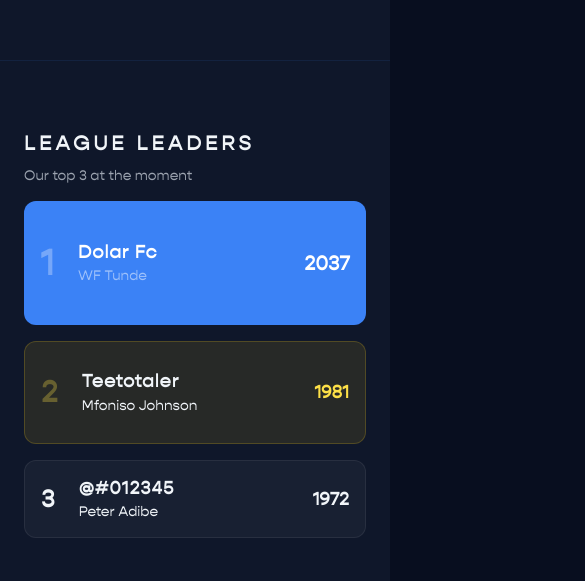
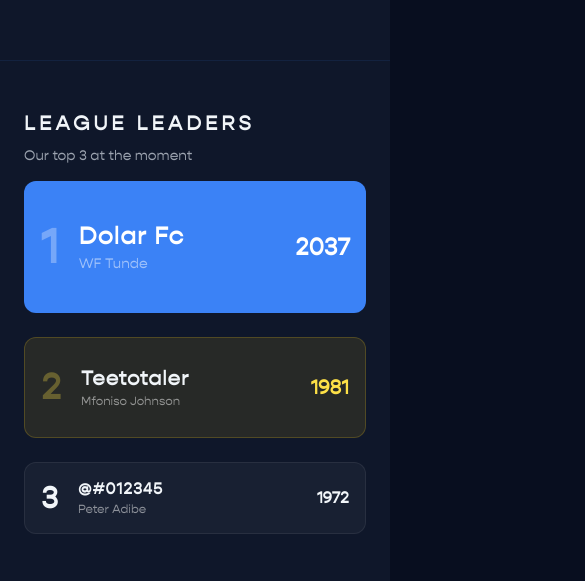
Before and after one commit to trustonyekwere/fpl-league, a Next.js app: page / in a window 390 px wide. Shown: the part 1372-1953 px from the top of the page, 585 px wide, since content can reach past the window. Built offline with nearby package versions, Linux system fonts and the light colour scheme; grey boxes are pictures that could not be loaded.

Commit message:
fixed responsiveness across all screen sizes

```diff
--- a/app/page.tsx
+++ b/app/page.tsx
@@ -20,11 +20,11 @@ export default function Home() {
       <Podium />
 
       {/* Main body: two-column layout */}
-      <div className="grid grid-cols-[1.5fr_1fr] max-w-6xl mx-auto border-b border-blue-500/10">
+      <div className="grid grid-cols-1 md:grid-cols-[1.5fr_1fr] max-w-6xl lg:px-0 px-6 mx-auto border-b border-blue-500/10">
 
         {/* Left: Results + League Table */}
         <main className="flex-1 border-r border-blue-500/10 divide-y divide-white/[0.04]">
-          <div className="pe-16 py-6">
+          <div className="md:pe-16 py-6">
             <Results />
           </div>
           <div className="md:pe-16 py-6">
@@ -34,16 +34,16 @@ export default function Home() {
 
         {/* Right: Sidebar */}
         <aside className="w-full shrink-0 flex flex-col divide-y divide-white/[0.04]">
-          <div className="ps-16 py-6">
+          <div className="md:ps-16 py-6">
             <NextFixtures />
           </div>
-          <div className="ps-16 py-6">
+          <div className="md:ps-16 py-6">
             <WeeklyWinners />
           </div>
-          <div className="ps-16 py-6">
+          <div className="md:ps-16 py-6">
             <Motm />
           </div>
-          <div className="ps-16 py-6">
+          <div className="md:ps-16 py-6">
             <Insights />
           </div>
         </aside>
--- a/components/Insights.tsx
+++ b/components/Insights.tsx
@@ -1,6 +1,6 @@
 export default function Insights() {
     return (
-        <div>
+        <div className="px-6 md:px-0">
             <p className="text-lg font-bold tracking-[0.2em] uppercase text-snow/30 mb-4">
                 League Insights
             </p>
--- a/components/LeagueTable.tsx
+++ b/components/LeagueTable.tsx
@@ -45,7 +45,7 @@ function RankBadge({ rank }: { rank: number }) {
 
 export default function LeagueTable() {
   return (
-    <section>
+    <section className="px-6 md:px-0">
       <p className="text-lg font-bold tracking-[0.2em] uppercase text-snow/30 mb-4">
         League Table
       </p>
--- a/components/Motm.tsx
+++ b/components/Motm.tsx
@@ -8,7 +8,7 @@ const winners = [
 
 export default function Motm() {
     return (
-        <div>
+        <div className="px-6 md:px-0">
             <p className="text-lg font-bold tracking-[0.2em] uppercase text-snow/30 mb-4">
                 Manager of the Month
             </p>
--- a/components/NextFixtures.tsx
+++ b/components/NextFixtures.tsx
@@ -9,7 +9,7 @@ const fixtures = [
 
 export default function NextFixtures() {
   return (
-    <div>
+    <div className="px-6 md:px-0">
       <p className="text-lg font-bold tracking-[0.2em] uppercase text-snow/30 mb-4">
         Next Fixtures
       </p>
--- a/components/Podium.tsx
+++ b/components/Podium.tsx
@@ -13,7 +13,7 @@ const leaders: Leader[] = [
 
 export default function Podium() {
     return (
-        <div className="grid grid-cols-1 bg-[#0f172a] border-b pt-5 px-6 border-blue-500/10">
+        <div className="grid grid-cols-1 bg-[#0f172a] border-b px-6 border-blue-500/10">
             <div className="max-w-6xl mx-auto w-full">
                 {/* Fixture of the Week */}
                 <div>
@@ -22,36 +22,36 @@ export default function Podium() {
                           <p className="text-xl md:text-3xl font-bold tracking-[0.2em] uppercase text-snow/30">
                             League Leaders
                           </p>
-                          <p className="pb-4 pt-2 text-sm md:text-md text-gray-400">Our top 3 at the moment</p>
-                          <div className="grid md:grid-cols-[2fr_1.6fr_1.3fr] grid-cols-1 gap-4">
+                          <p className="pb-4 pt-2 text-sm md:text-lg text-gray-400">Our top 3 at the moment</p>
+                          <div className="grid md:grid-cols-[2fr_1.6fr_1.3fr] grid-cols-1 gap-6">
                             {/* 1st */}
-                            <div className="flex items-center gap-3 bg-blue-500 rounded-xl px-4 py-10 hover:scale-[104%] transition-all ease-in-out duration-300">
-                              <span className="text-4xl font-black text-white/30">1</span>
-                              <div className="flex-1 min-w-0 ps-3">
-                                <p className="text-lg md:text-3xl font-bold text-white leading-tight tracking-wider truncate">{leaders[0].team}</p>
-                                <p className="text-sm md:text-md text-white/50 mt-0.5 truncate">{leaders[0].manager}</p>
+                            <div className="flex items-center gap-3 md:h-44 bg-blue-500 rounded-xl px-4 py-10 hover:scale-[104%] transition-all ease-in-out duration-300">
+                              <span className="text-5xl md:text-6xl font-black text-white/30">1</span>
+                              <div className="flex-1 min-w-0 ps-2">
+                                <p className="text-2xl md:text-3xl lg:text-4xl font-bold text-white leading-tight tracking-wider truncate">{leaders[0].team}</p>
+                                <p className="text-sm md:text-lg text-white/50 mt-0.5 truncate">{leaders[0].manager}</p>
                               </div>
-                              <span className="text-xl md:text-3xl font-black text-white">{leaders[0].pts}</span>
+                              <span className="text-2xl lg:text-3xl font-black text-white">{leaders[0].pts}</span>
                             </div>
 
                             {/* 2nd */}
-                            <div className="flex items-center gap-3 bg-yellow-400/10 border border-yellow-400/20 rounded-xl px-4 py-7 hover:scale-[104%] transition-all ease-in-out duration-300">
-                              <span className="text-3xl font-black text-yellow-300/30">2</span>
-                              <div className="flex-1 min-w-0 ps-3">
-                                <p className="text-lg font-semibold text-snow leading-tight tracking-wider truncate">{leaders[1].team}</p>
-                                <p className="text-sm font-light text-snow/35 mt-0.5 truncate">{leaders[1].manager}</p>
+                            <div className="flex items-center gap-3 md:h-36 bg-yellow-400/10 border border-yellow-400/20 rounded-xl px-4 py-7 hover:scale-[104%] transition-all ease-in-out duration-300">
+                              <span className="text-4xl md:text-5xl font-black text-yellow-300/30">2</span>
+                              <div className="flex-1 min-w-0 ps-2">
+                                <p className="text-xl md:text-2xl lg:text-3xl font-semibold text-snow leading-tight tracking-wider truncate">{leaders[1].team}</p>
+                                <p className="text-xs lg:text-md font-light text-white/50 text-snow/35 mt-0.5 truncate">{leaders[1].manager}</p>
                               </div>
-                              <span className="text-lg font-black text-yellow-300">{leaders[1].pts}</span>
+                              <span className="text-xl lg:text-2xl font-black text-yellow-300">{leaders[1].pts}</span>
                             </div>
 
                             {/* 3rd */}
-                            <div className="flex items-center gap-3 bg-white/[0.04] border border-white/[0.07] rounded-xl px-4 py-4 hover:scale-[104%] transition-all ease-in-out duration-300">
-                              <span className="text-2xl font-black text-snow/15">3</span>
-                              <div className="flex-1 min-w-0 ps-3">
-                                <p className="text-lg font-semibold text-snow/80 leading-tight tracking-wider truncate">{leaders[2].team}</p>
-                                <p className="text-sm text-snow/30 mt-0.5 truncate">{leaders[2].manager}</p>
+                            <div className="flex items-center gap-3 md:h-28 bg-white/[0.04] border border-white/[0.07] rounded-xl px-4 py-4 hover:scale-[104%] transition-all ease-in-out duration-300">
+                              <span className="text-3xl md:text-4xl font-black text-snow/15">3</span>
+                              <div className="flex-1 min-w-0 ps-2">
+                                <p className="text-md lg:text-2xl font-semibold text-snow/80 leading-tight tracking-wider truncate">{leaders[2].team}</p>
+                                <p className="text-xs lg:text-sm text-white/50 text-snow/30 mt-0.5 truncate">{leaders[2].manager}</p>
                               </div>
-                              <span className="text-lg font-black text-snow/40">{leaders[2].pts}</span>
+                              <span className="text-md lg:text-xl font-black text-snow/40">{leaders[2].pts}</span>
                             </div>
                           </div>
                         </div>
--- a/components/Results.tsx
+++ b/components/Results.tsx
@@ -32,7 +32,7 @@ function getState(a: number, b: number): ['win' | 'draw' | 'lose', 'win' | 'draw
 
 export default function Results() {
   return (
-    <section>
+    <section className="px-6 md:px-0">
       <p className="text-lg font-bold tracking-[0.2em] uppercase text-snow/30 mb-4">
         GW34 Results
       </p>
@@ -45,15 +45,15 @@ export default function Results() {
               className="flex items-center py-2.5 gap-6 border-b border-white/[0.04] last:border-none"
             >
               <ChevronDown />
-              <span className={`flex-1 text-sm ${hState === 'win' ? 'text-snow font-semibold' : 'text-snow/55'}`}>
+              <span className={`flex-1 text-xs md:text-sm ${hState === 'win' ? 'text-snow font-semibold' : 'text-snow/55'}`}>
                 {r.home}
               </span>
-              <div className="flex items-center gap-1 mx-4">
+              <div className="flex items-center gap-1 mx-2 md:mx-4">
                 <ScoreBox score={r.homeScore} isWinner={hState} />
                 <span className="text-snow/15 text-xs mx-0.5">–</span>
                 <ScoreBox score={r.awayScore} isWinner={aState} />
               </div>
-              <span className={`flex-1 text-sm text-right ${aState === 'win' ? 'text-snow font-semibold' : 'text-snow/55'}`}>
+              <span className={`flex-1 text-xs md:text-sm text-right ${aState === 'win' ? 'text-snow font-semibold' : 'text-snow/55'}`}>
                 {r.away}
               </span>
             </div>
--- a/components/WeeklyWinners.tsx
+++ b/components/WeeklyWinners.tsx
@@ -8,7 +8,7 @@ const winners = [
 
 export default function WeeklyWinners() {
   return (
-    <div>
+    <div className="px-6 md:px-0">
       <p className="text-lg font-bold tracking-[0.2em] uppercase text-snow/30 mb-4">
         Weekly Winners
       </p>
```
